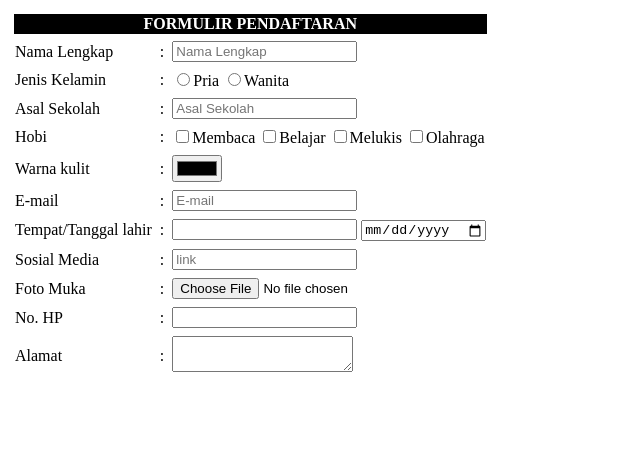
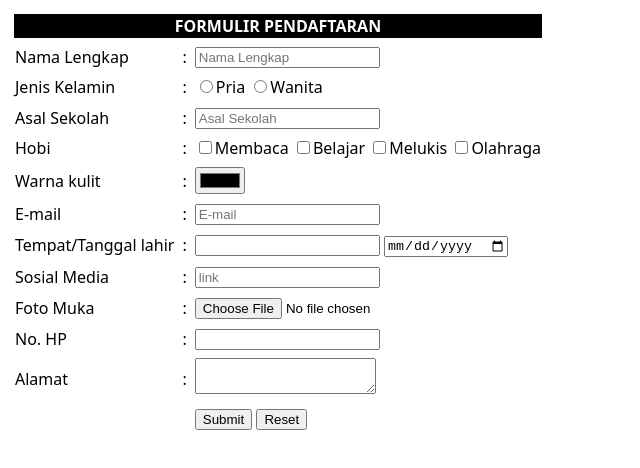
Before and after one commit to VeonN4/html-css-exercises, a plain HTML site: page Practice/form.html in a window 1280 px wide. Shown: the whole page, without its empty margins (0-640 px from the left). Drawn offline with Linux system fonts and the light colour scheme.

Commit message:
Updated form.html

```diff
--- a/Practice/form.html
+++ b/Practice/form.html
@@ -6,7 +6,7 @@
   <title>Document</title>
 </head>
 <body>
-  <font face="NotoSans">
+  <font face="Noto Sans">
   <form action="" method="get">
   <table cellspacing="6">
     <tr>
@@ -71,12 +71,20 @@
     <tr>
       <td>No. HP</td>
       <td>:</td>
-      <td><input type="tel"name="nama" id="nama" pattern="[0-9]{3}-[0-9]{2}-[0-9]{3}""></td>
+      <td><input type="tel"name="phonenumber" id="phonenumber" pattern="[0-9]{3}-[0-9]{2}-[0-9]{3}""></td>
     </tr>
     <tr>
       <td>Alamat</td>
       <td>:</td>
-      <td><textarea name="" id=""></textarea></td>
+      <td><textarea name="address" id="address" ></textarea></td>
+    </tr>
+    <tr>
+      <td></td>
+      <td></td>
+      <td>
+        <input type="submit" value="Submit">
+        <input type="reset" value="Reset">
+      </td>
     </tr>
   </table>
   </form>
```
